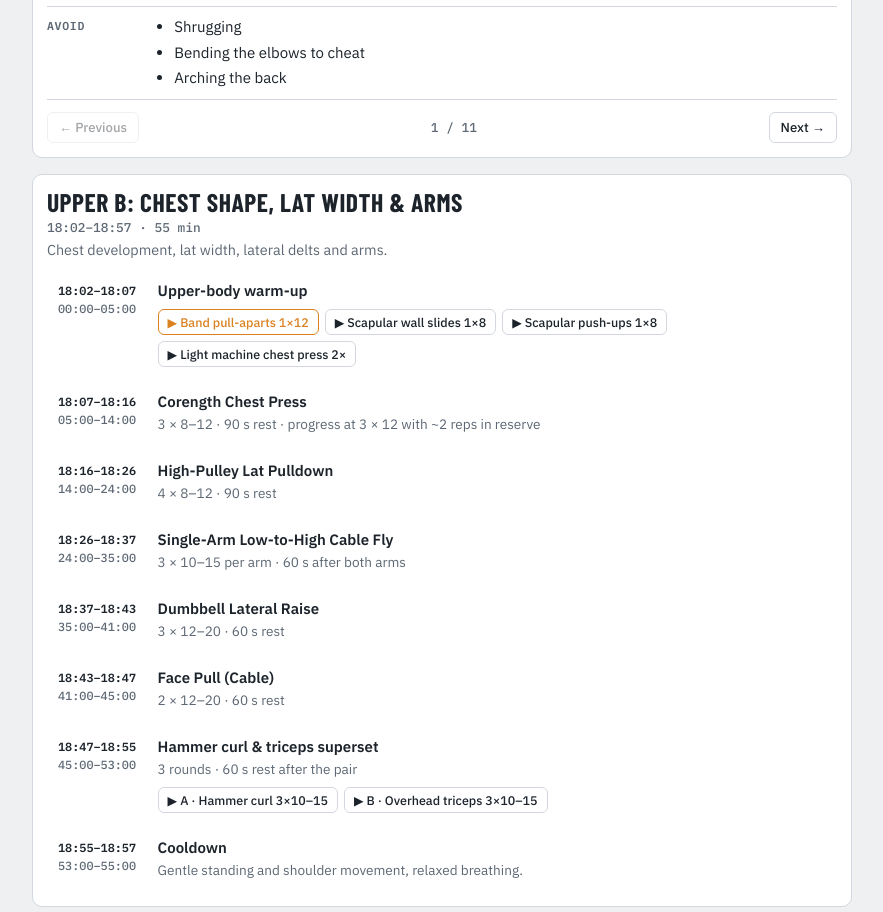
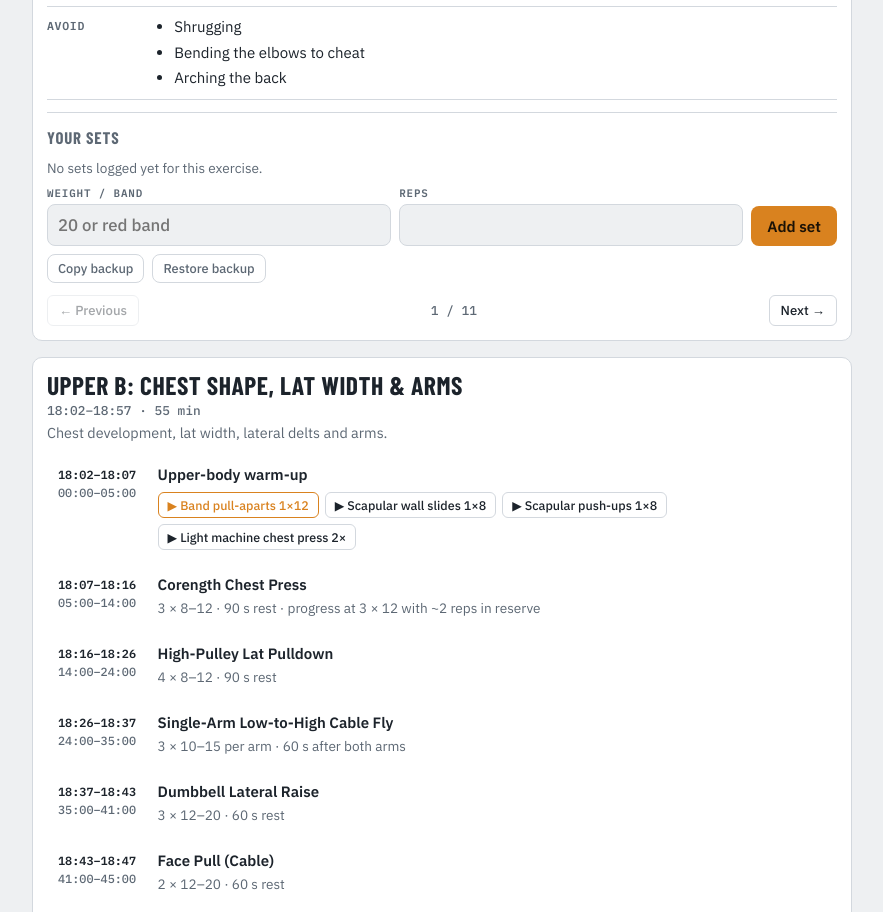
Before and after one commit to kromarturo/gym, a plain HTML site: page index.html in a window 1280 px wide. Shown: the part 1448-2360 px from the top of the page, without its empty margins (198-1081 px from the left). Drawn offline with Linux system fonts and the light colour scheme.

Commit message:
Add files via upload

```diff
--- a/index.html
+++ b/index.html
@@ -104,6 +104,7 @@ button:focus-visible,input:focus-visible{outline:2px solid var(--accent);outline
       <div class="ctl"><button id="play">Pause</button><input id="scrub" type="range" min="0" max="1000" value="0" aria-label="Scrub through the rep"><button id="spd">1×</button></div>
     </div>
     <div class="notes" id="notes"></div>
+    <div class="lift" id="lift"></div>
     <div class="pn"><button id="prev">← Previous</button><span class="rx" id="count"></span><button id="next">Next →</button></div>
   </article>
 
@@ -1071,4 +1072,48 @@ header{position:relative}
   document.addEventListener("keydown",e=>{if(e.key==="Escape")$("wsheet").hidden=true});
 })();
 </script>
+<style>
+.lift{display:grid;gap:8px;border-top:1px solid var(--line);padding-top:12px}
+.lift h3{margin:0}.lift .last{font-size:.85rem;color:var(--muted)}.lift .last b{color:var(--ink);font-weight:600}
+.lform{display:grid;grid-template-columns:1fr 1fr auto;gap:8px;align-items:end}
+.lform label{display:grid;gap:4px;font:600 .68rem var(--mono);letter-spacing:.08em;text-transform:uppercase;color:var(--muted);min-width:0}
+.lform input{font:500 1.05rem var(--text);padding:9px 10px;border:1px solid var(--line);border-radius:8px;background:var(--bg);color:var(--ink);width:100%;box-sizing:border-box;min-width:0}
+.ladd{font:600 .95rem var(--text);padding:10px 16px;border-radius:8px;border:0;background:var(--accent);color:#1b1206;cursor:pointer}
+.lsets{display:flex;flex-wrap:wrap;gap:6px}.lsets button{font:500 .85rem var(--mono);border:1px solid var(--line);background:var(--soft);color:var(--ink);border-radius:8px;padding:6px 10px;cursor:pointer}
+.lbk{display:flex;gap:8px;flex-wrap:wrap}.lbk button{font:500 .8rem var(--text);border:1px solid var(--line);background:transparent;color:var(--muted);border-radius:8px;padding:5px 10px;cursor:pointer}
+.lift textarea{width:100%;box-sizing:border-box;min-height:70px;background:var(--bg);color:var(--ink);border:1px solid var(--line);border-radius:8px;font:.8rem var(--mono)}
+</style>
+<script>
+(function(){
+const K="gymLiftLog",$=id=>document.getElementById(id);
+const today=()=>{const t=new Date();t.setMinutes(t.getMinutes()-t.getTimezoneOffset());return t.toISOString().slice(0,10)};
+const load=()=>{try{return JSON.parse(localStorage.getItem(K)||"{}")||{}}catch(e){return {}}};
+const save=d=>{try{localStorage.setItem(K,JSON.stringify(d));return true}catch(e){return false}};
+const esc=x=>String(x).replace(/[&<>"]/g,c=>({"&":"&amp;","<":"&lt;",">":"&gt;",'"':"&quot;"}[c]));
+const fmt=w=>/^[\d.,]+$/.test(w)?w+" kg":w;
+window.renderLift=function(id,msg){
+  const box=$("lift");if(!box)return;const d=load(),L=d[id]||[],t=today();
+  const now=L.filter(x=>x.d===t),past=L.filter(x=>x.d<t),pd=past.length?past[past.length-1].d:null,prev=pd?past.filter(x=>x.d===pd):[];
+  const sum=a=>a.map(x=>`${esc(fmt(x.w))} × ${x.r}`).join(" · ");
+  const best=L.reduce((b,x)=>{const n=parseFloat(String(x.w).replace(",","."));return isNaN(n)?b:(!b||n>b.n||(n===b.n&&x.r>b.r)?{n,r:x.r,w:x.w}:b)},null);
+  const def=(now[now.length-1]||prev[prev.length-1]||{}).w||"";
+  box.innerHTML=`<h3>Your sets</h3>
+  <div class="last">${pd?`Last time (${pd}): <b>${sum(prev)}</b>`:(now.length?"First session logged for this one.":"No sets logged yet for this exercise.")}${best?`<br>Best: <b>${esc(fmt(best.w))} × ${best.r}</b>`:""}</div>
+  <form class="lform" id="lf"><label>Weight / band<input id="lw" value="${esc(def)}" placeholder="20 or red band" autocomplete="off"></label><label>Reps<input id="lr" type="number" inputmode="numeric" min="1" max="200"></label><button class="ladd">Add set</button></form>
+  ${now.length?`<div class="lsets">${now.map((x,i)=>`<button data-i="${i}" aria-label="Delete set ${i+1}">${i+1}: ${esc(fmt(x.w))} × ${x.r} ✕</button>`).join("")}</div>`:""}
+  ${msg?`<div class="last">${msg}</div>`:""}
+  <div class="lbk"><button id="lcp" type="button">Copy backup</button><button id="lim" type="button">Restore backup</button></div>
+  <div id="lio" hidden><textarea id="ltx" placeholder="Paste a backup here"></textarea><div class="lbk" style="margin-top:6px"><button id="lgo" type="button">Restore</button></div></div>`;
+  $("lf").onsubmit=e=>{e.preventDefault();const w=$("lw").value.trim(),r=parseInt($("lr").value,10);
+    if(!w||!(r>0))return renderLift(id,"Enter a weight and the reps.");
+    const D=load();(D[id]=D[id]||[]).push({d:today(),w,r});renderLift(id,save(D)?"":"Couldn't save: this browser is blocking storage.");setTimeout(()=>{const e=$("lr");if(e)e.focus()},0)};
+  box.querySelectorAll(".lsets button").forEach(b=>b.onclick=()=>{const D=load(),A=D[id]||[],t=today(),ix=A.map((x,j)=>x.d===t?j:-1).filter(j=>j>=0)[+b.dataset.i];A.splice(ix,1);D[id]=A;renderLift(id,save(D)?"Set deleted.":"Couldn't delete: storage is blocked.")});
+  $("lcp").onclick=()=>{const txt=JSON.stringify(load());navigator.clipboard&&navigator.clipboard.writeText(txt).then(()=>renderLift(id,"Backup copied. Paste it into Notes to keep it."),()=>{$("lio").hidden=false;$("ltx").value=txt;$("ltx").select()})||($("lio").hidden=false,$("ltx").value=txt)};
+  $("lim").onclick=()=>{$("lio").hidden=!$("lio").hidden};
+  $("lgo").onclick=()=>{try{const inc=JSON.parse($("ltx").value),D=load();let n=0;for(const k in inc){if(!Array.isArray(inc[k]))continue;D[k]=D[k]||[];inc[k].forEach(x=>{if(x&&x.d&&x.w&&x.r&&!D[k].some(y=>y.d===x.d&&y.w===x.w&&y.r===x.r)){D[k].push(x);n++}});D[k].sort((a,b)=>a.d<b.d?-1:a.d>b.d?1:0)}renderLift(id,save(D)?`Restored ${n} sets.`:"Couldn't save: storage is blocked.")}catch(e){renderLift(id,"That doesn't look like a backup.")}};
+};
+const o=window.selectEx;if(o){window.selectEx=function(id,rx,bl){o(id,rx,bl);renderLift(id)};try{selectEx=window.selectEx}catch(e){}}
+try{if(cur&&cur.ex)renderLift(cur.ex)}catch(e){}
+})();
+</script>
 <script>if("serviceWorker" in navigator)navigator.serviceWorker.register("sw.js").catch(()=>{});</script>
--- a/sw.js
+++ b/sw.js
@@ -1,4 +1,4 @@
-const C="gym-v3",F=["./", "index.html", "manifest.webmanifest", "apple-touch-icon.png", "icon-512.png", "barlow-condensed-latin-600-normal.woff2", "barlow-condensed-latin-700-normal.woff2", "ibm-plex-mono-latin-500-normal.woff2", "ibm-plex-mono-latin-600-normal.woff2", "ibm-plex-sans-latin-400-normal.woff2", "ibm-plex-sans-latin-500-normal.woff2", "ibm-plex-sans-latin-600-normal.woff2"];
+const C="gym-v4",F=["./", "index.html", "manifest.webmanifest", "apple-touch-icon.png", "icon-512.png", "barlow-condensed-latin-600-normal.woff2", "barlow-condensed-latin-700-normal.woff2", "ibm-plex-mono-latin-500-normal.woff2", "ibm-plex-mono-latin-600-normal.woff2", "ibm-plex-sans-latin-400-normal.woff2", "ibm-plex-sans-latin-500-normal.woff2", "ibm-plex-sans-latin-600-normal.woff2"];
 self.addEventListener("install",e=>{e.waitUntil(caches.open(C).then(c=>c.addAll(F)));self.skipWaiting()});
 self.addEventListener("activate",e=>{e.waitUntil(caches.keys().then(k=>Promise.all(k.filter(x=>x!==C).map(x=>caches.delete(x)))));self.clients.claim()});
 self.addEventListener("fetch",e=>{if(e.request.method!=="GET")return;
```
